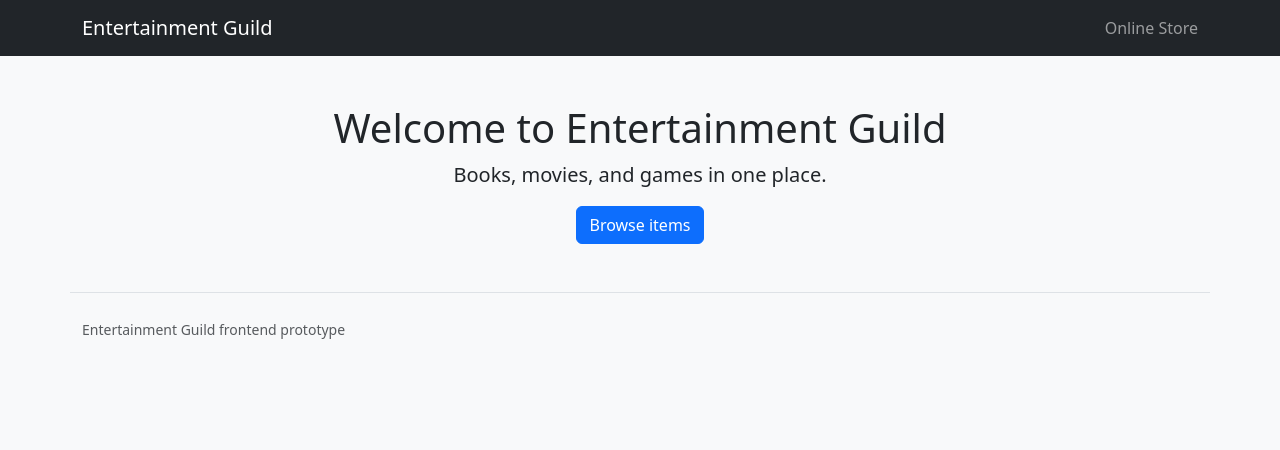
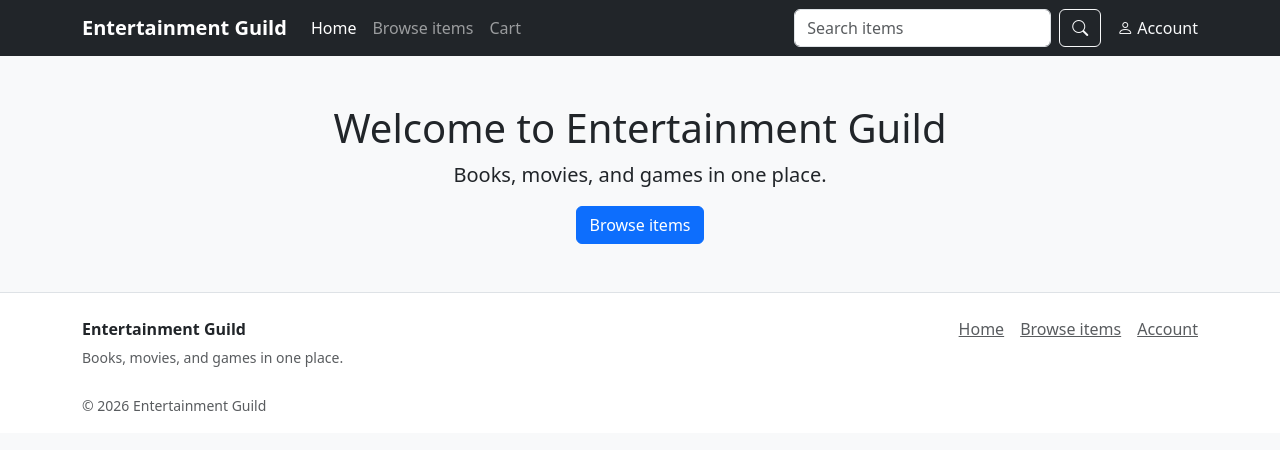
Before and after one commit to comfysquid/Entertainment-Guild, a React (Create React App) app in the folder frontend/: page /search in a window 1280 px wide. Shown: the top 450 px of the page. Built offline with nearby package versions, Linux system fonts and the light colour scheme.

Commit message:
Added footer & navbar as reusable components

```diff
--- /dev/null
+++ b/frontend/src/components/Footer.js
@@ -0,0 +1,30 @@
+import React from 'react';
+
+function Footer() {
+  return (
+    <footer className="border-top bg-white mt-auto">
+      <div className="container py-4 d-flex flex-column flex-md-row justify-content-between gap-3">
+        <div>
+          <p className="mb-1 fw-semibold">Entertainment Guild</p>
+          <small className="text-muted">Books, movies, and games in one place.</small>
+        </div>
+        <nav aria-label="Footer navigation" className="d-flex gap-3">
+          <a className="text-muted" href="/">
+            Home
+          </a>
+          <a className="text-muted" href="/search">
+            Browse items
+          </a>
+          <a className="text-muted" href="/account">
+            Account
+          </a>
+        </nav>
+      </div>
+      <div className="container pb-3">
+        <small className="text-muted">&copy; {new Date().getFullYear()} Entertainment Guild</small>
+      </div>
+    </footer>
+  );
+}
+
+export default Footer;
--- /dev/null
+++ b/frontend/src/components/Navbar.js
@@ -0,0 +1,63 @@
+import React from 'react';
+
+function Navbar() {
+  return (
+    <header className="navbar navbar-expand-lg navbar-dark bg-dark">
+      <div className="container">
+        <a className="navbar-brand fw-semibold" href="/">
+          Entertainment Guild
+        </a>
+
+        <button
+          className="navbar-toggler"
+          type="button"
+          data-bs-toggle="collapse"
+          data-bs-target="#main-navigation"
+          aria-controls="main-navigation"
+          aria-expanded="false"
+          aria-label="Toggle navigation"
+        >
+          <span className="navbar-toggler-icon" />
+        </button>
+
+        <div className="collapse navbar-collapse" id="main-navigation">
+          <nav className="navbar-nav me-auto" aria-label="Primary navigation">
+            <a className="nav-link active" aria-current="page" href="/">
+              Home
+            </a>
+            <a className="nav-link" href="/search">
+              Browse items
+            </a>
+            <a className="nav-link" href="/cart">
+              Cart
+            </a>
+          </nav>
+
+          <form className="d-flex" role="search" action="/search">
+            <label className="visually-hidden" htmlFor="site-search">
+              Search items
+            </label>
+            <input
+              className="form-control me-2"
+              id="site-search"
+              name="q"
+              type="search"
+              placeholder="Search items"
+            />
+            <button className="btn btn-outline-light" type="submit">
+              <i className="bi bi-search" aria-hidden="true" />
+              <span className="visually-hidden">Search</span>
+            </button>
+          </form>
+
+          <a className="nav-link text-light ms-lg-3" href="/account">
+            <i className="bi bi-person me-1" aria-hidden="true" />
+            Account
+          </a>
+        </div>
+      </div>
+    </header>
+  );
+}
+
+export default Navbar;
--- a/frontend/src/index.js
+++ b/frontend/src/index.js
@@ -2,6 +2,7 @@ import React from 'react';
 import ReactDOM from 'react-dom/client';
 import './index.css';
 import 'bootstrap/dist/css/bootstrap.min.css';
+import 'bootstrap/dist/js/bootstrap.bundle.min.js';
 import 'bootstrap-icons/font/bootstrap-icons.css';
 import App from './App';
 import reportWebVitals from './reportWebVitals';
--- a/frontend/src/pages/HomePage.js
+++ b/frontend/src/pages/HomePage.js
@@ -1,15 +1,12 @@
 import React from 'react';
 import '../AppTheme.css';
+import Footer from '../components/Footer';
+import Navbar from '../components/Navbar';
 
 function HomePage() {
   return (
     <div className="app">
-      <header className="navbar navbar-dark bg-dark">
-        <div className="container">
-          <a className="navbar-brand" href="/">Entertainment Guild</a>
-          <span className="navbar-text">Online Store</span>
-        </div>
-      </header>
+      <Navbar />
 
       <main className="container py-5">
         <div className="text-center">
@@ -19,9 +16,7 @@ function HomePage() {
         </div>
       </main>
 
-      <footer className="container py-4 border-top text-muted">
-        <small>Entertainment Guild frontend prototype</small>
-      </footer>
+      <Footer />
     </div>
   );
 }
```
Also changed, not shown: 1 other file (tests, documents, lock files or other folders).
